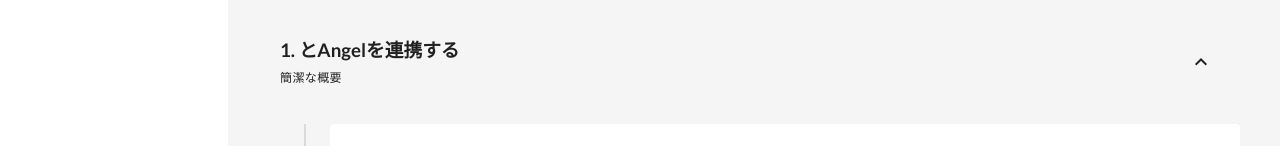
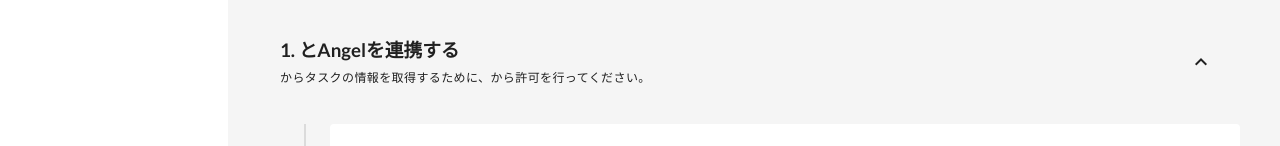
Before and after one commit to Hopin-inc/popai-frontend, a Nuxt app: page /link in a window 1280 px wide. Shown: the part 320-466 px from the top of the page. Built offline with nearby package versions, Linux system fonts and the light colour scheme; no server answers.

Commit message:
feat: modify descriptions

```diff
--- a/src/pages/link.vue
+++ b/src/pages/link.vue
@@ -418,7 +418,7 @@
     case TodoAppId.NOTION:
       return {
         title: "3. プロパティを選ぶ",
-        description: `タスクのステータスを取得するために、対応する${ setupTodoAppName.value }のプロパティを選択してください`,
+        description: `タスクのステータスを取得するために、対応する${ setupTodoAppName.value }のプロパティを選択してください。`,
       };
     case TodoAppId.BACKLOG:
       return {
@@ -444,7 +444,7 @@
     {
       step: 1,
       title: `1. ${ setupTodoAppName.value }とAngelを連携する`,
-      description: "簡潔な概要", // TODO
+      description: `${ setupTodoAppName.value }からタスクの情報を取得するために、${ setupTodoAppName.value }から許可を行ってください。`,
       iconSrc: setupTodoAppIconSrc.value,
       hasNextButton: true,
       hasBackButton: false,
@@ -474,7 +474,7 @@
     {
       step: 4,
       title: `4. ${ setupChatToolName.value }とAngelを連携する`,
-      description: "簡潔な概要", // TODO
+      description: `${ setupChatToolName.value }へメッセージを送るために、${ setupChatToolName.value }から許可を行ってください。`,
       iconSrc: setupChatToolIconSrc.value,
       hasNextButton: true,
       hasBackButton: true,
--- a/src/pages/setting/prospect.vue
+++ b/src/pages/setting/prospect.vue
@@ -221,7 +221,7 @@
     {
       step: 1,
       title: "1. 進捗をヒアリングする条件を選ぶ",
-      description: "簡潔な概要", // TODO
+      description: "進捗をヒアリングする対象タスクの条件を設定してください。",
       iconSrc: setupChatToolIconSrc.value,
       hasNextButton: true,
       hasBackButton: false,
@@ -231,7 +231,7 @@
     {
       step: 2,
       title: "2. 進捗をヒアリングする時刻を選ぶ",
-      description: "簡潔な概要", // TODO
+      description: "条件に当てはまった場合に何時にヒアリングすべきか設定してください。",
       iconSrc: setupChatToolIconSrc.value,
       hasNextButton: true,
       hasBackButton: true,
@@ -241,7 +241,7 @@
     {
       step: 3,
       title: "3. 遅延しそうなタスクを共有するグループを選ぶ",
-      description: "簡潔な概要", // TODO
+      description: "どのグループにメッセージをシェアするか設定してください。",
       iconSrc: setupChatToolIconSrc.value,
       hasNextButton: true,
       hasBackButton: true,
@@ -251,7 +251,7 @@
     {
       step: 4,
       title: "4. 進捗ステータスのカスタマイズ",
-      description: "簡潔な概要", // TODO
+      description: "進捗を尋ねる際の5種類の選択肢を自由に設定してください。",
       iconSrc: setupChatToolIconSrc.value,
       hasNextButton: false,
       hasBackButton: false,
--- a/src/pages/setting/remind.vue
+++ b/src/pages/setting/remind.vue
@@ -212,7 +212,7 @@
     {
       step: 3,
       title: "3. 遅延タスクを共有するグループを選ぶ",
-      description: "簡潔な概要", // TODO
+      description: "どのグループにメッセージをシェアするか設定してください。",
       iconSrc: setupChatToolIconSrc.value,
       hasNextButton: false,
       hasBackButton: false,
--- a/src/pages/setup.vue
+++ b/src/pages/setup.vue
@@ -27,7 +27,7 @@
   v-col(cols="12")
     SetupTitle(
       title="3. Angelに依頼したいことを選ぶ",
-      description="チームの自律性を育むために、、、TODO",
+      description="チームの自律性を育むために、Angelでは2種類のメッセージを送ることができます。使用するものを選択してください。",
     )
 v-row
   template(v-for="feature in features" :key="feature.title")
```
